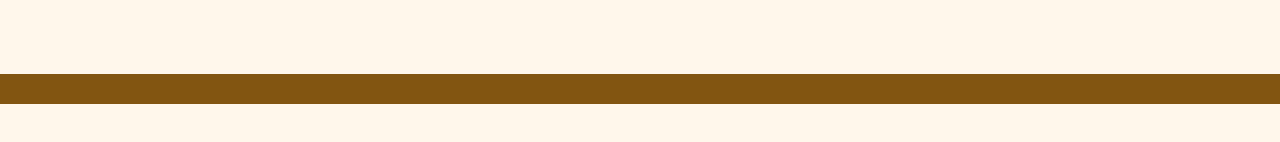
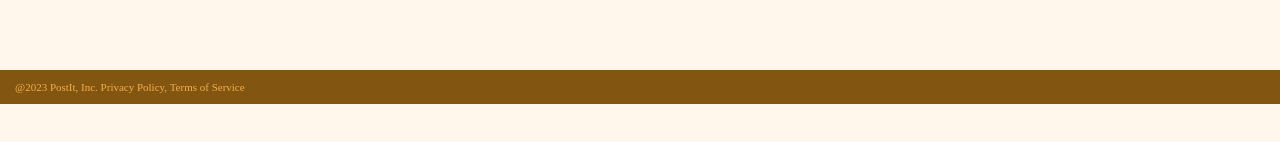
Before and after one commit to kareludras/wad-vue, a Vue app in the folder wad-vue.js/: page / in a window 1280 px wide. Shown: the part 696-838 px from the top of the page. Built offline with nearby package versions, Linux system fonts and the light colour scheme.

Commit message:
Footer content added
Added footer content.

```diff
--- a/wad-vue.js/src/components/Footer.vue
+++ b/wad-vue.js/src/components/Footer.vue
@@ -1,6 +1,7 @@
 <template>
 
     <footer>
+        <p>@2023 PostIt, Inc. Privacy Policy, Terms of Service</p>
     </footer>
 
 </template>
@@ -10,7 +11,6 @@ footer {
     display: flex;
     background-color: #825511;
     color: #fff;
-    padding:15px 0;
     text-align: center;
     margin-top: 5px;
 
@@ -19,4 +19,11 @@ footer {
     bottom: 0;
     box-sizing: border-box;
 }
+
+footer p {
+    font-size: 11px;
+    padding-left: 15px;
+    color: #f3b04c;
+}
+
 </style>
```
